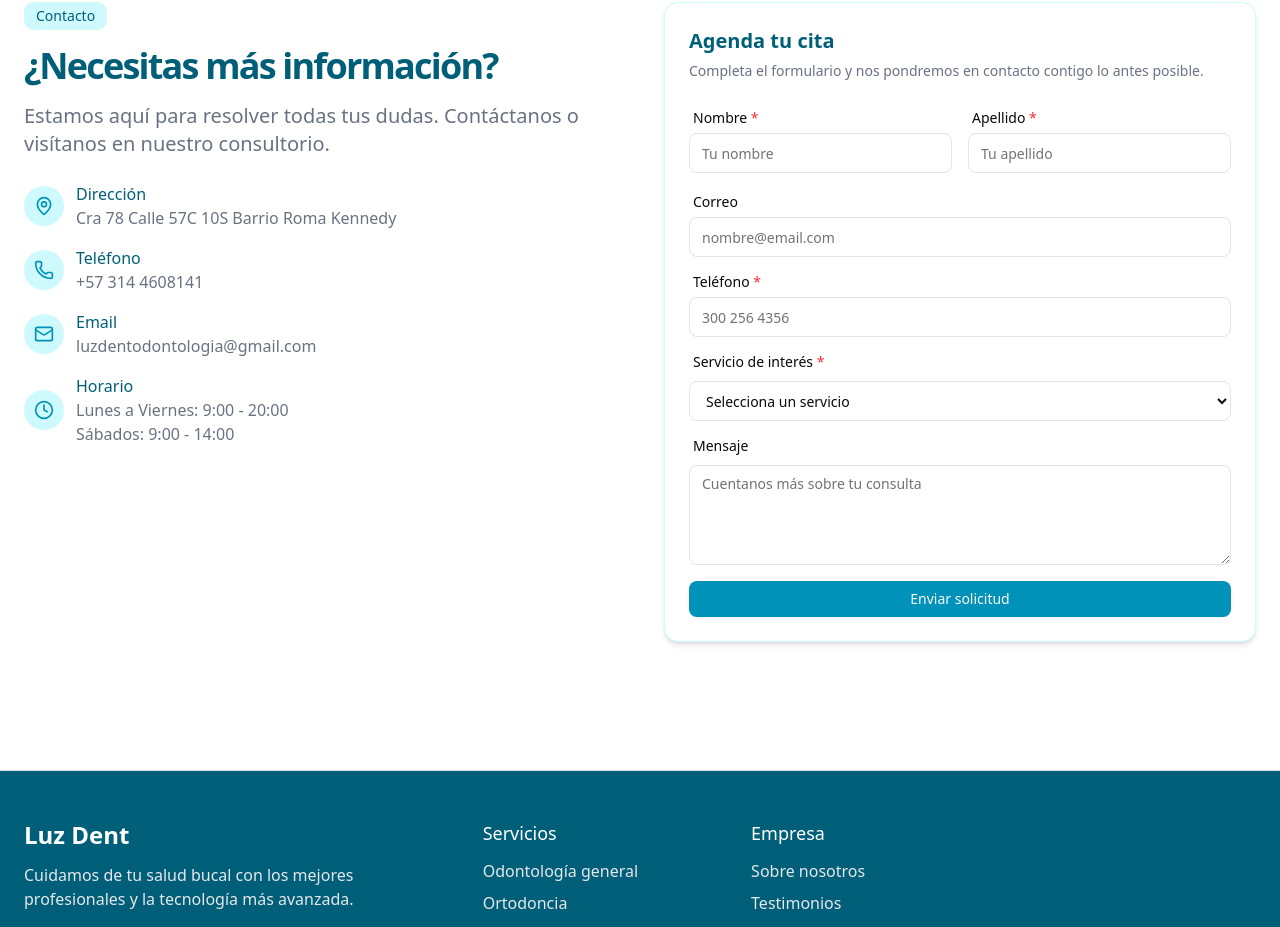
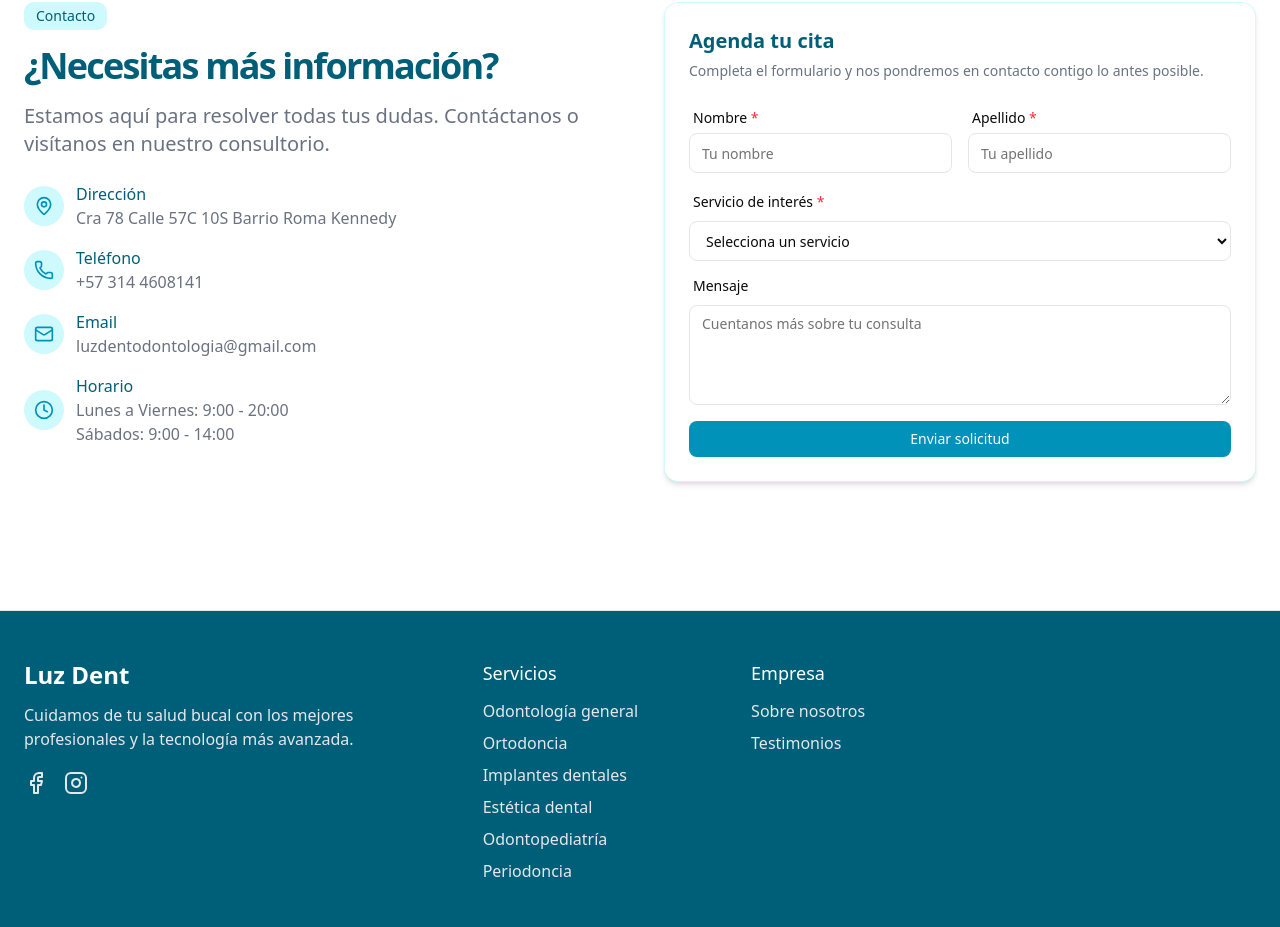
Before and after one commit to LuisPg10/luzdent, a React (Vite) app: page / in a window 1280 px wide. Shown: the part 5072-5999 px from the top of the page. Built offline with nearby package versions, Linux system fonts and the light colour scheme.

Commit message:
Remove: Some inputs in contact form delete by limitations on WhatsApp API

```diff
--- a/src/components/contact/ContactForm.tsx
+++ b/src/components/contact/ContactForm.tsx
@@ -7,7 +7,7 @@ import { Options } from '../ui/Options';
 import { TextArea } from '../ui/TextArea';
 
 export const ContactForm = () => {
-  const { errors, onFormSubmit, onPhoneChange, register } = useContactForm();
+  const { errors, onFormSubmit, register } = useContactForm();
 
   return (
     <form onSubmit={onFormSubmit} className="space-y-4" noValidate>
@@ -48,37 +48,6 @@ export const ContactForm = () => {
       </div>
 
       <div className="flex flex-col gap-3">
-        <Input
-          id="email"
-          type="email"
-          label="Correo"
-          placeholder="nombre@email.com"
-          error={errors.email?.message}
-          {...register('email', {
-            pattern: {
-              value: /^[A-Z0-9._%+-]+@[A-Z0-9.-]+\.[A-Z]{2,}$/i,
-              message: contactFormErrors.email.format,
-            },
-          })}
-        />
-
-        <Input
-          required
-          id="phone"
-          type="tel"
-          label="Teléfono"
-          placeholder="300 256 4356"
-          error={errors.phone?.message}
-          {...register('phone', {
-            required: contactFormErrors.phone.required,
-            minLength: {
-              value: 12,
-              message: contactFormErrors.phone.minLength,
-            },
-            onChange: onPhoneChange,
-          })}
-        />
-
         <Options
           required
           id="service"
```
